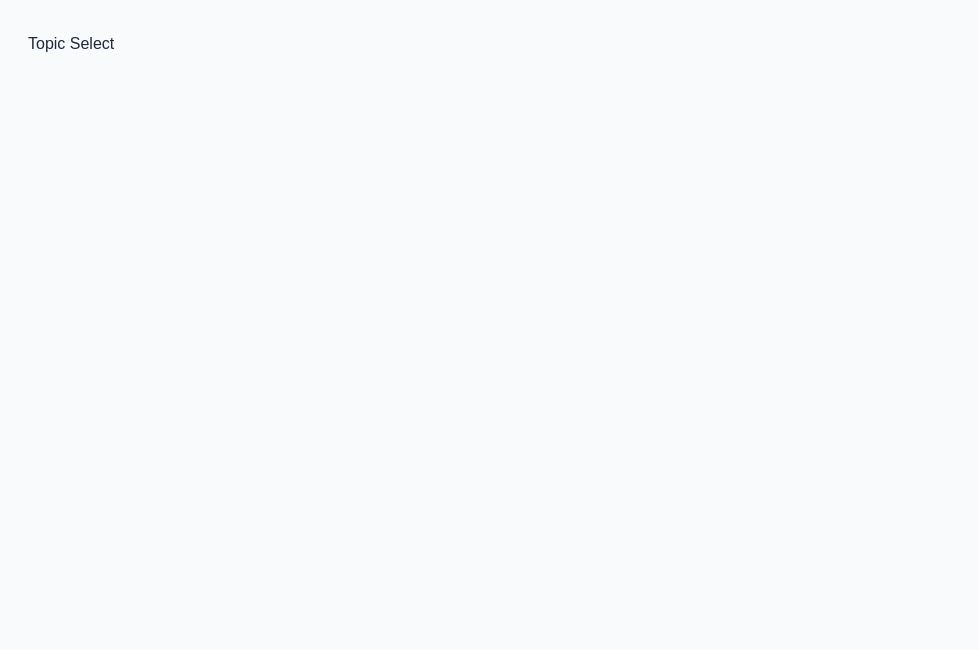
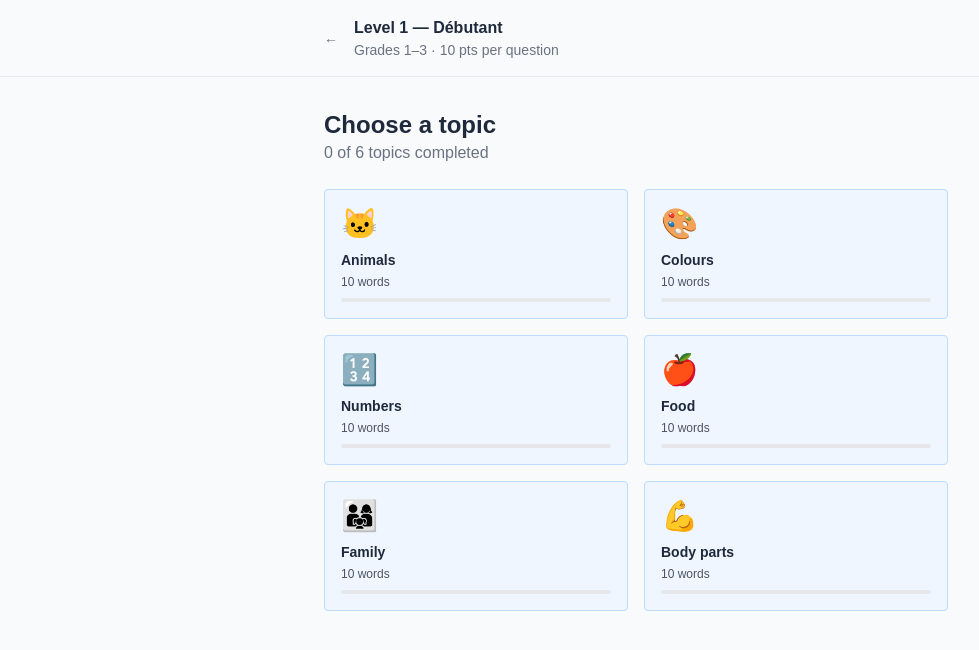
Before and after one commit to xhu72/french-academy-kids, a React (Vite) app: page /level/1 in a window 1280 px wide. Shown: the top 650 px of the page, without its empty margins (4-983 px from the left). Built offline with nearby package versions, Linux system fonts and the light colour scheme; no server answers; the database is empty; sample sign-in values are in the browser's storage.

Commit message:
design a grid of topic cards for the chosen level

```diff
--- /dev/null
+++ b/src/components/TopicCard.jsx
@@ -0,0 +1,24 @@
+import { TOPIC_EMOJIS } from '../data/topicEmojis'
+
+export default function TopicCard({ topic, wordCount, isDone, score, color, onClick }) {
+  const emoji = TOPIC_EMOJIS[topic] ?? '📖'
+
+  return (
+    <button
+      onClick={onClick}
+      className="text-left rounded p-4 w-full"
+      style={{ background: color.bg, border: `1px solid ${color.border}` }}
+    >
+      <div className="text-3xl mb-2">{emoji}</div>
+      <p className="font-bold text-sm mb-1">{topic}</p>
+      <p className="text-xs mb-2 text-gray-600">{wordCount} words</p>
+      {isDone ? (
+        <span className="text-xs px-2 py-1 rounded bg-white text-gray-700">
+          Done · {Math.round(score)}%
+        </span>
+      ) : (
+        <div className="h-1 rounded bg-gray-200 mt-1" />
+      )}
+    </button>
+  )
+}
--- /dev/null
+++ b/src/data/topicEmojis.js
@@ -0,0 +1,29 @@
+export const TOPIC_EMOJIS = {
+  // Level 1
+  'Animals': '🐱',
+  'Colours': '🎨',
+  'Numbers': '🔢',
+  'Food': '🍎',
+  'Family': '👨‍👩‍👧',
+  'Body parts': '💪',
+  // Level 2
+  'Greetings': '👋',
+  'Clothes': '👕',
+  'School': '📚',
+  'Weather': '⛅',
+  'Transport': '🚗',
+  // Level 3
+  'Emotions': '😊',
+  'Nature': '🌿',
+  'Directions': '🗺️',
+  'Daily routines': '⏰',
+  'Present tense verbs': '✍️',
+  'Adjectives': '✨',
+  // Level 4
+  'Past tense': '📖',
+  'Future tense': '🔮',
+  'Conditional': '🤔',
+  'Formal writing': '📝',
+  'Idioms': '💬',
+  'Reading comprehension': '📰',
+}
--- a/src/pages/TopicSelectPage.jsx
+++ b/src/pages/TopicSelectPage.jsx
@@ -1,3 +1,111 @@
+import { useEffect, useState } from 'react'
+import { useParams, useNavigate } from 'react-router-dom'
+import { collection, getDocs } from 'firebase/firestore'
+import { db } from '../firebaseConfig'
+import { useAuth } from '../context/AuthContext'
+import { LEVELS } from '../data/levels'
+import questions from '../data/questions.json'
+import TopicCard from '../components/TopicCard'
+
 export default function TopicSelectPage() {
-  return <div className="p-8">Topic Select</div>
+  const { levelId } = useParams()
+  const navigate = useNavigate()
+  const { user } = useAuth()
+
+  const level = LEVELS.find(l => l.id === Number(levelId))
+
+  const [progress, setProgress] = useState({})
+  const [loading,  setLoading] = useState(true)
+
+  useEffect(() => {
+    if (!user) return
+
+    async function load() {
+      const snap = await getDocs(
+        collection(db, 'users', user.uid, 'progress')
+      )
+      const map = {}
+      snap.forEach(d => { map[d.id] = d.data() })
+      setProgress(map)
+      setLoading(false)
+    }
+
+    load()
+  }, [user])
+
+  if (!level) {
+    return (
+      <div className="min-h-screen flex items-center justify-center">
+        <div className="text-center">
+          <p className="text-2xl mb-4">🤔</p>
+          <p className="text-gray-500">Level not found.</p>
+          <button
+            onClick={() => navigate('/home')}
+            className="mt-4 text-blue-600 underline"
+          >
+            Back to home
+          </button>
+        </div>
+      </div>
+    )
+  }
+
+  const { color } = level
+
+  return (
+    <div className="min-h-screen">
+
+      <div className="border-b">
+        <div className="max-w-2xl mx-auto px-6 py-4 flex items-center gap-4">
+          <button onClick={() => navigate('/home')} className="text-sm text-gray-500">
+            ←
+          </button>
+          <div>
+            <h1 className="font-bold">Level {level.id} — {level.name}</h1>
+            <p className="text-sm text-gray-500">{level.grades} · {level.points}</p>
+          </div>
+        </div>
+      </div>
+
+      <div className="max-w-2xl mx-auto px-6 py-8">
+
+        <div className="mb-6">
+          <h2 className="text-2xl font-bold">Choose a topic</h2>
+          {!loading && (
+            <p className="text-gray-500">
+              {level.topics.filter(t => (progress[t]?.percentage ?? 0) >= level.passMark).length}
+              {' '}of {level.topics.length} topics completed
+            </p>
+          )}
+        </div>
+
+        {loading ? (
+          <p className="text-gray-500">Loading...</p>
+        ) : (
+          <div className="grid grid-cols-2 gap-4">
+            {level.topics.map(topic => {
+              const topicQuestions = questions.filter(
+                q => q.level === level.id && q.topic === topic
+              )
+              const wordCount  = topicQuestions.length
+              const topicScore = progress[topic]?.percentage ?? 0
+              const isDone     = topicScore >= level.passMark
+
+              return (
+                <TopicCard
+                  key={topic}
+                  topic={topic}
+                  wordCount={wordCount}
+                  isDone={isDone}
+                  score={topicScore}
+                  color={color}
+                  onClick={() => navigate(`/lesson/${levelId}/${encodeURIComponent(topic)}`)}
+                />
+              )
+            })}
+          </div>
+        )}
+      </div>
+    </div>
+  )
 }
```
